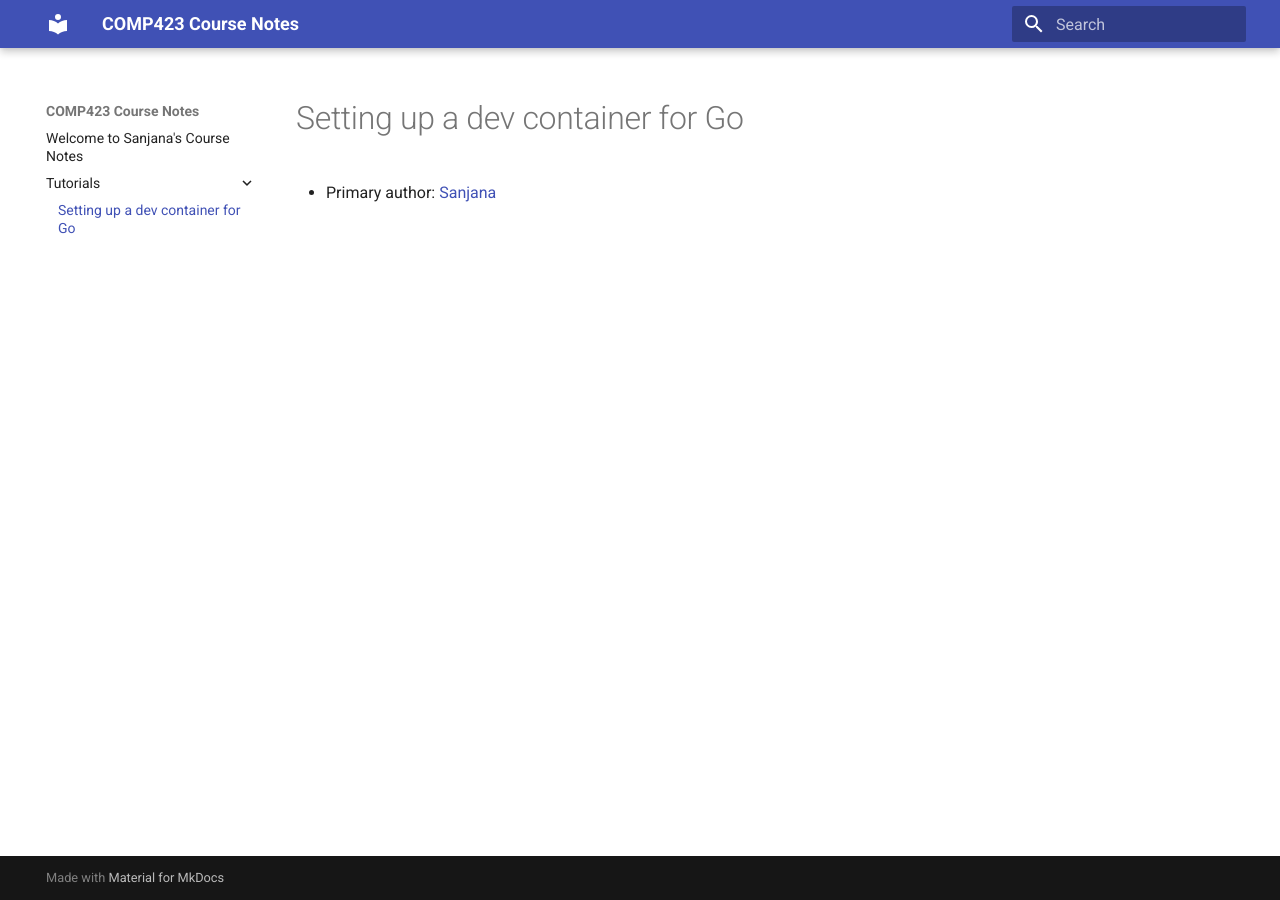
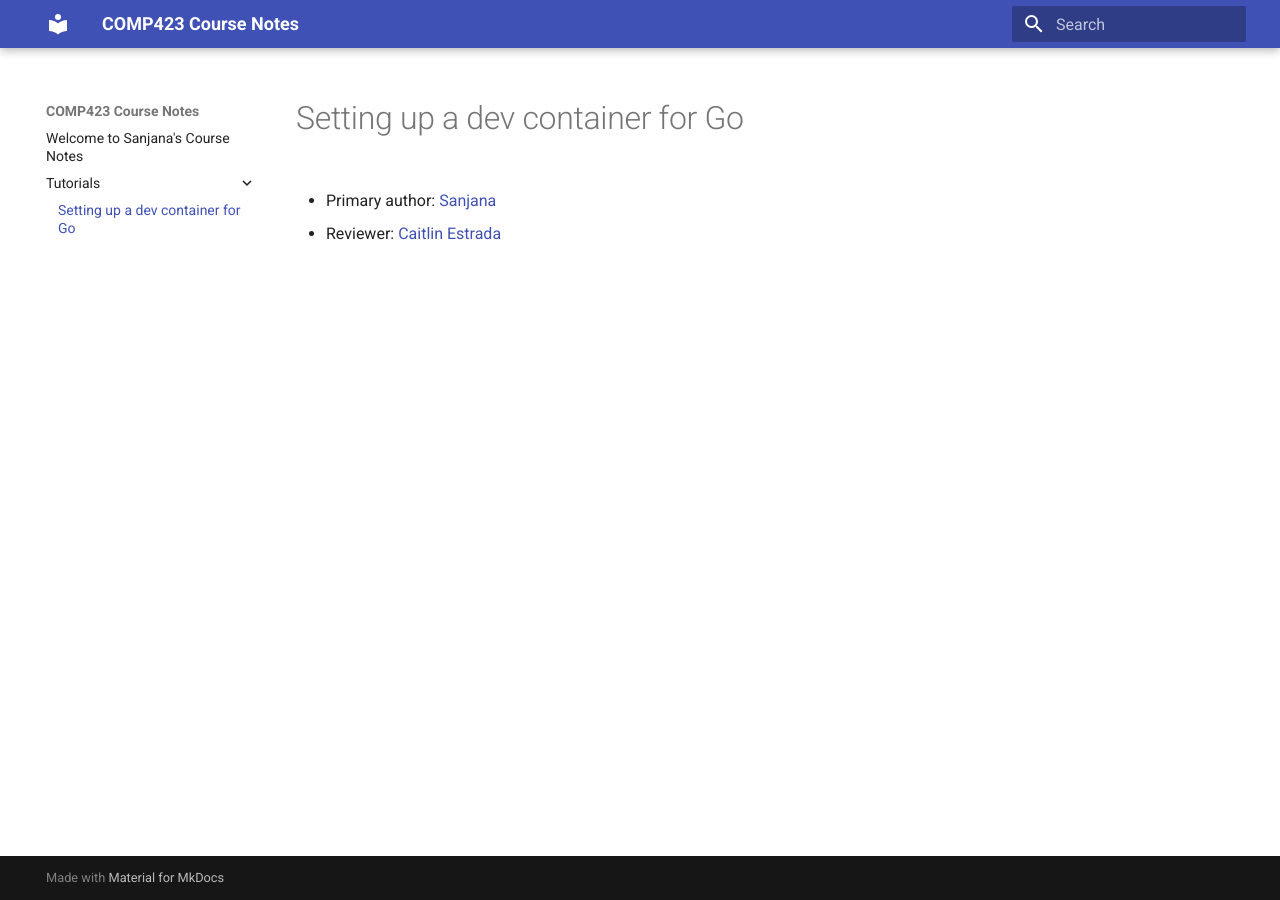
Before and after one commit to sgopal08/comp423-course-notes, an MkDocs documentation site: the page built from docs/tutorials/go-setup.md, in a window 1280 px wide. Built offline with MkDocs 1.6.1 and Material for MkDocs 9.7.7, drawn with Linux system fonts in a browser that asks for light colours.

Commit message:
Caitlin Estrada reviewed mt04-setup

```diff
--- a/docs/tutorials/go-setup.md
+++ b/docs/tutorials/go-setup.md
@@ -1,3 +1,5 @@
 # Setting up a dev container for Go
 
 * Primary author: [Sanjana](https://https://github.com/sgopal08)
+
+* Reviewer: [Caitlin Estrada](https://github.com/caitlinestrada27)
```
Also changed, not shown: 1 other file.
